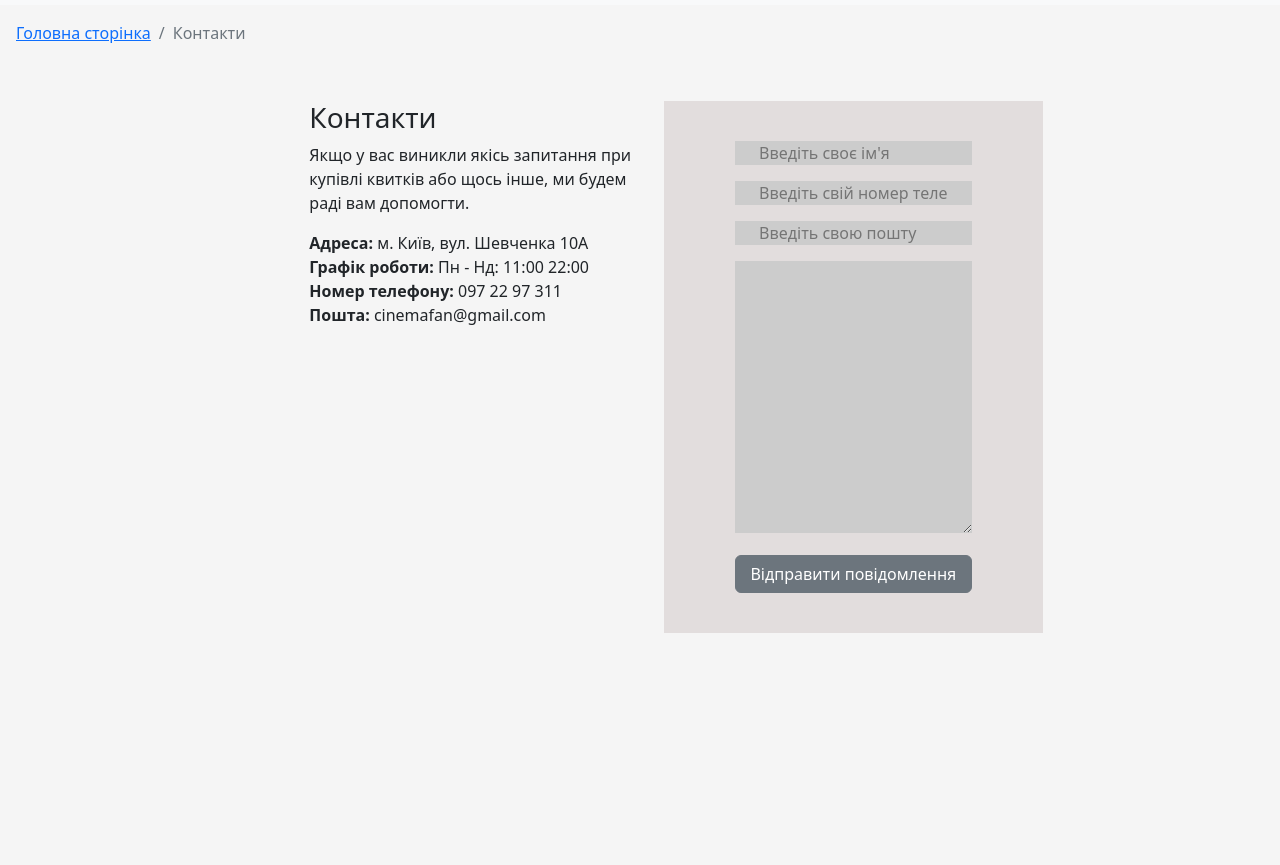
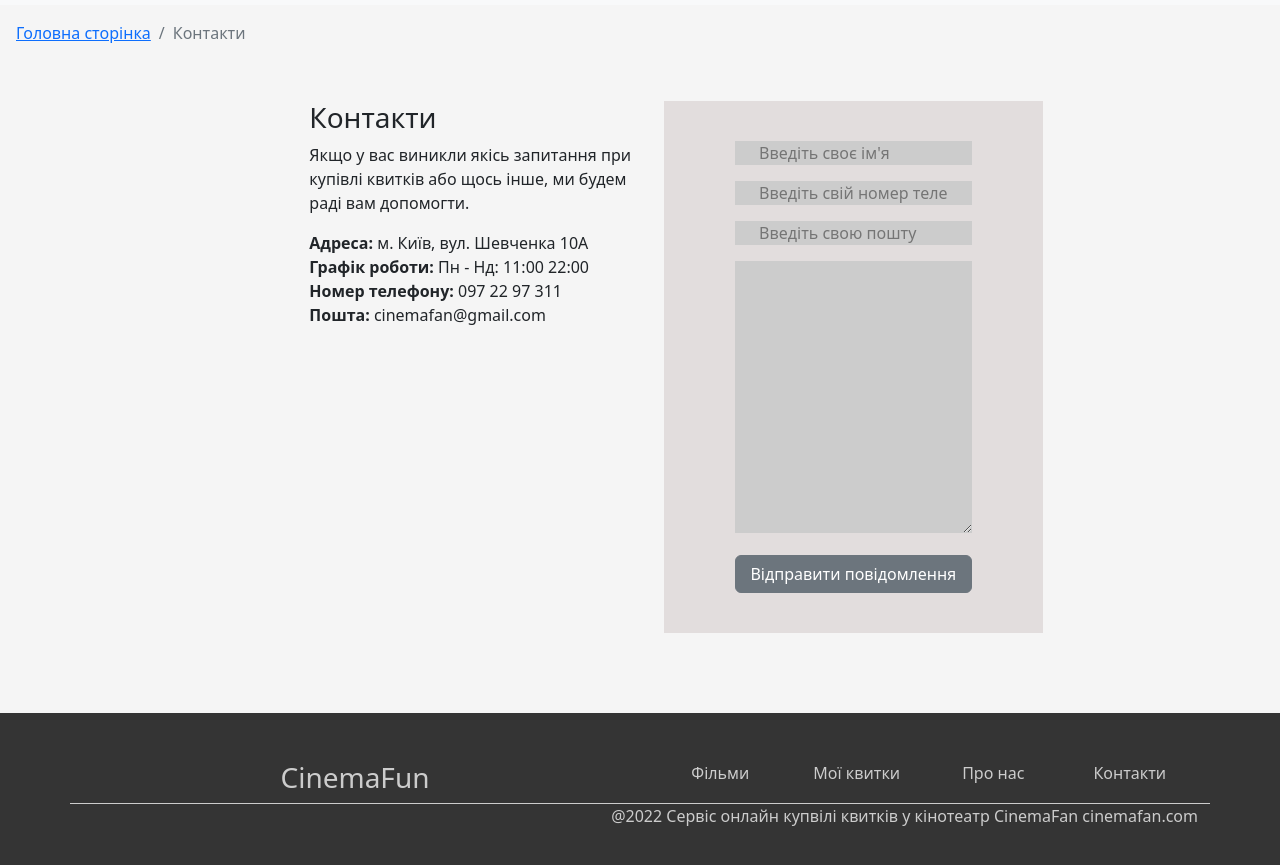
Before and after one commit to sanixto/cinema-tickets-project, a website: page src/pages/contacts.html in a window 1280 px wide. Shown: the part 127-992 px from the top of the page. Before the commit the page ends 840 px from the top, so only its background shows below. Drawn offline with nearby package versions, Linux system fonts and the light colour scheme.

Commit message:
add footer

```diff
--- a/src/pages/contacts.html
+++ b/src/pages/contacts.html
@@ -124,6 +124,33 @@
         </form>
       </section>
     </main>
+    <footer>
+      <section class="footer text-center">
+        <div class="container">
+          <div class="row">
+            <div class="col-12 col-md-6">
+              <h3><a href="./index.html">CinemaFun</a></h3>
+            </div>
+            <div class="col-12 col-md-6">
+              <div class="row">
+                <ul class="list-unstyled d-md-flex">
+                  <li><a href="./movies.html">Фільми</a></li>
+                  <li><a href="./my_tickets.html">Мої квитки</a></li>
+                  <li><a href="./about.html">Про нас</a></li>
+                  <li><a href="./contacts.html">Контакти</a></li>
+                </ul>
+              </div>
+            </div>
+            <div class="col-12 copyright text-md-end">
+              <p>
+                @2022 Сервіс онлайн купвілі квитків у кінотеатр CinemaFan
+                <a href="./index.html">cinemafan.com</a>
+              </p>
+            </div>
+          </div>
+        </div>
+      </section>
+    </footer>
     <script
       src="https://cdn.jsdelivr.net/npm/bootstrap@5.2.2/dist/js/bootstrap.bundle.min.js"
       integrity="sha384-OERcA2EqjJCMA+/3y+gxIOqMEjwtxJY7qPCqsdltbNJuaOe923+mo//f6V8Qbsw3"
```
